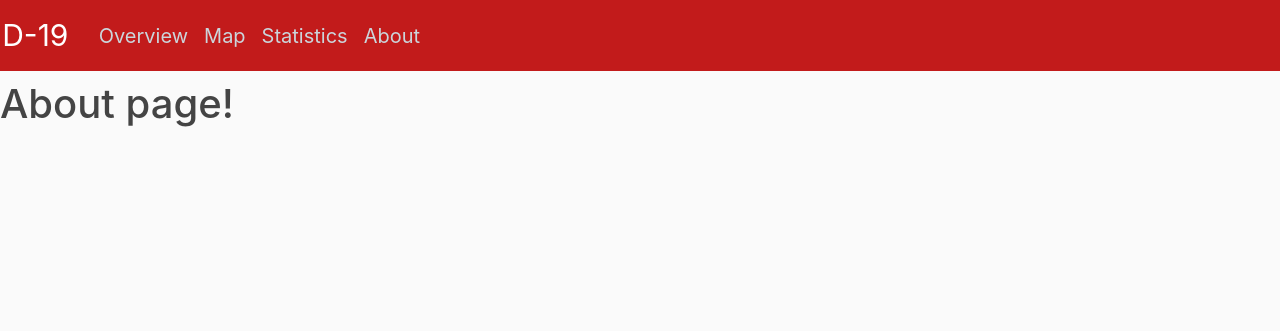
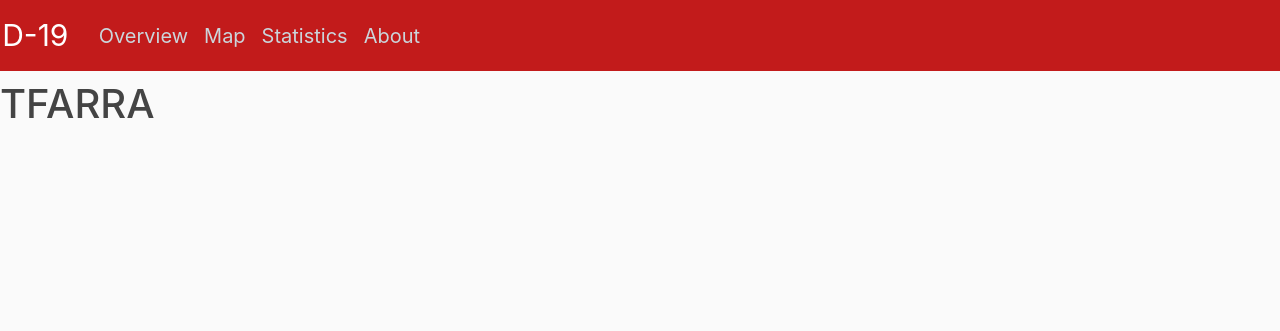
Before and after one commit to IceBreaker8/Covid-19-Website, a Django app: page /about/ in a window 1280 px wide. Shown: the top 331 px of the page. Run offline with Django 3.2, Linux system fonts and the light colour scheme; some libraries are stand-ins or nearby versions.

Commit message:
Update about.html
 test ! edited by osama

```diff
--- a/covid19/templates/covidHtml/about.html
+++ b/covid19/templates/covidHtml/about.html
@@ -1,7 +1,8 @@
 {% extends "covidHtml/base.html" %}
 {% block content %}
 
-    <h1>About page!</h1>
+    <h1>TFARRA</h1>
+
 
 
 {% endblock content %}
```
